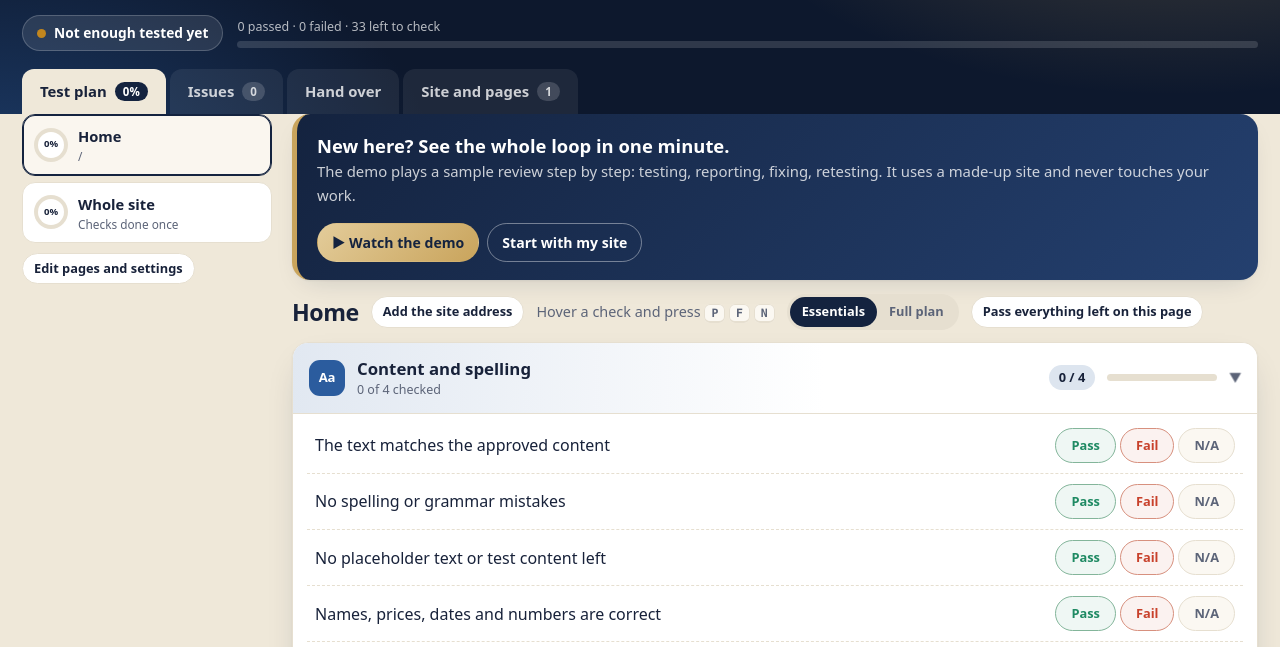
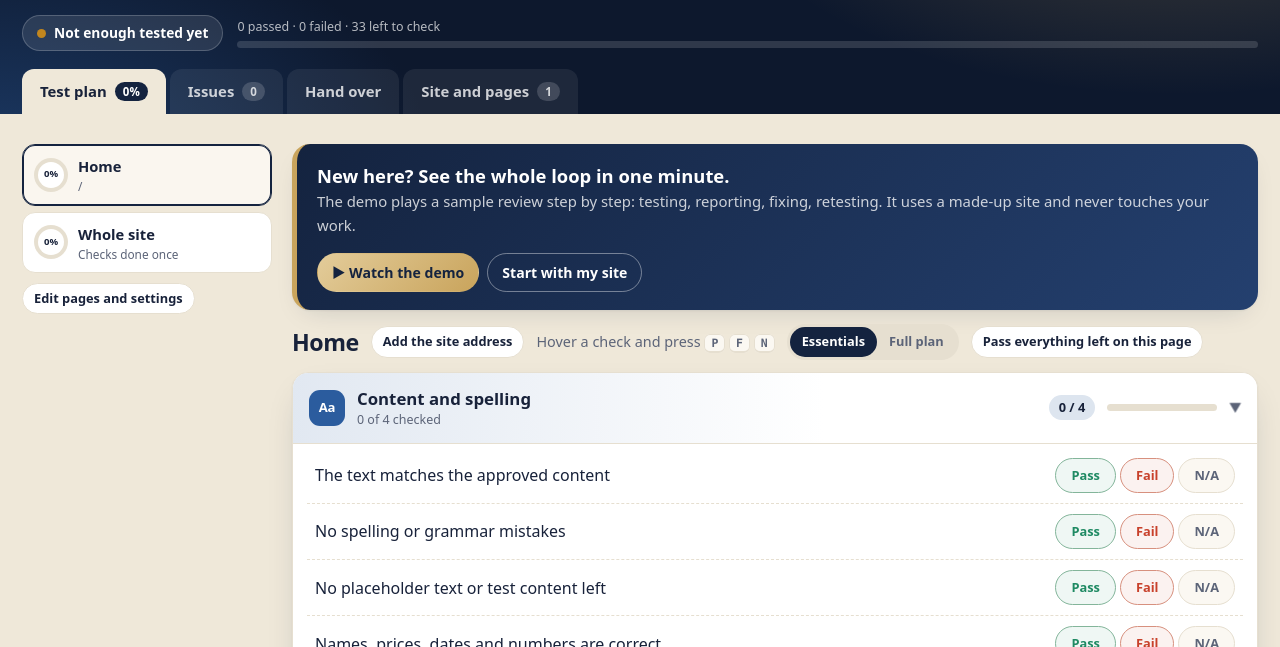
Before and after one commit to rechidwahiba-cell/qa-handoff, a plain HTML site: page index.html in a window 1280 px wide. Shown: the part 145-792 px from the top of the page. Drawn offline with Linux system fonts and the light colour scheme.

Commit message:
Add space between the header and the content
Co-Authored-By: Claude Fable 5.2 <noreply@anthropic.com>

```diff
--- a/index.html
+++ b/index.html
@@ -233,6 +233,7 @@ h2{font-size:1.45rem;font-weight:800}
 .hbtn.pri:hover{background:#fff}
 .hero{overflow:visible}.hero:before,.hero:after{display:none}
 .hero{background:radial-gradient(700px 380px at 92% -10%,rgba(201,164,92,.33),transparent 70%),radial-gradient(620px 360px at 0% 120%,rgba(43,92,158,.5),transparent 70%),var(--hero)}
+main.wrap{padding-top:30px;padding-bottom:12px}
 /* demo mode */
 #ribbon{display:none}
 body.demo #ribbon{display:flex;gap:12px;align-items:center;justify-content:center;flex-wrap:wrap;position:sticky;top:0;z-index:66;padding:9px 16px;font-size:.92rem;font-weight:600;color:#14233F;background:repeating-linear-gradient(135deg,#E3CC9A,#E3CC9A 14px,#D9BD82 14px,#D9BD82 28px)}
```
